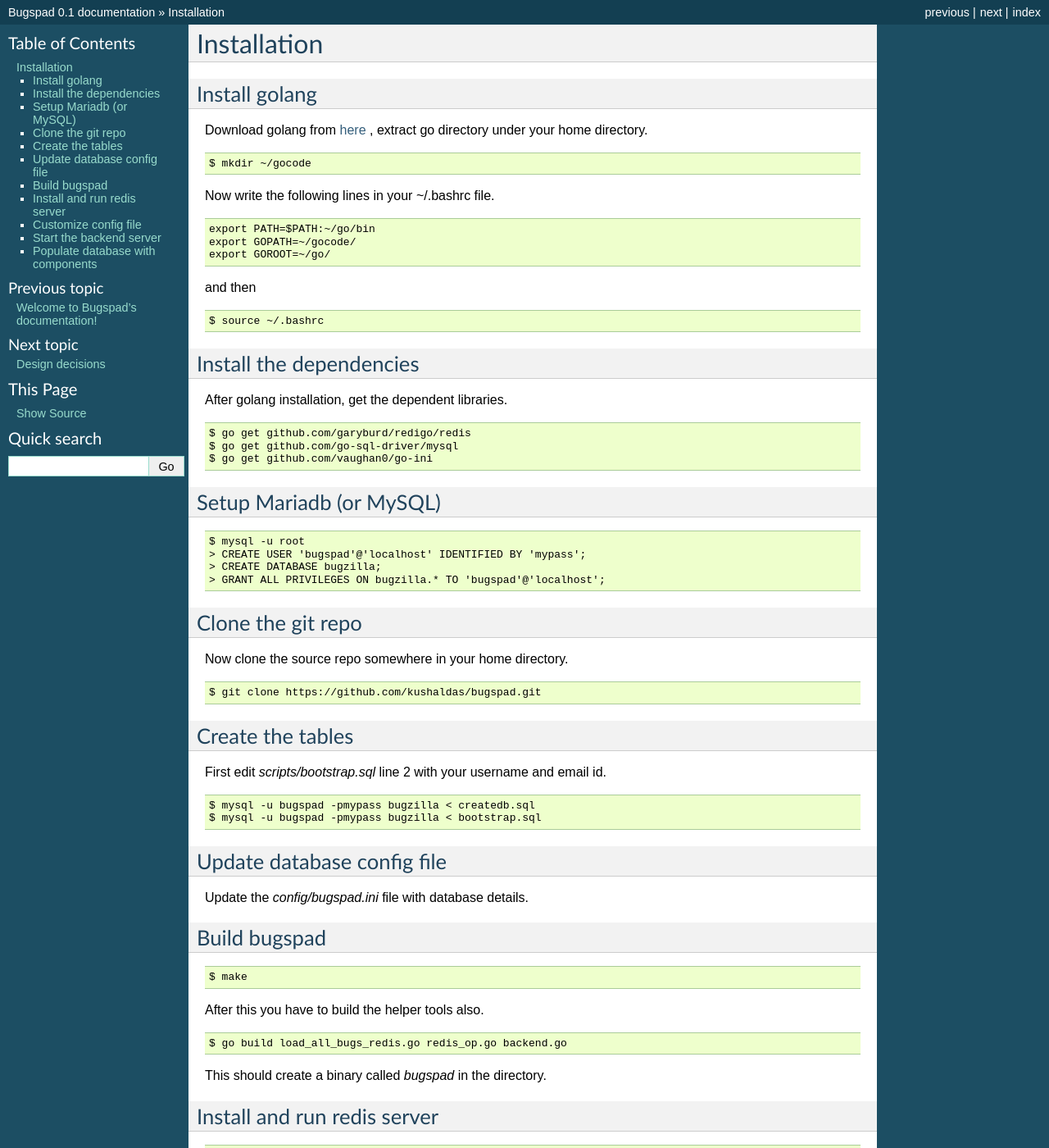
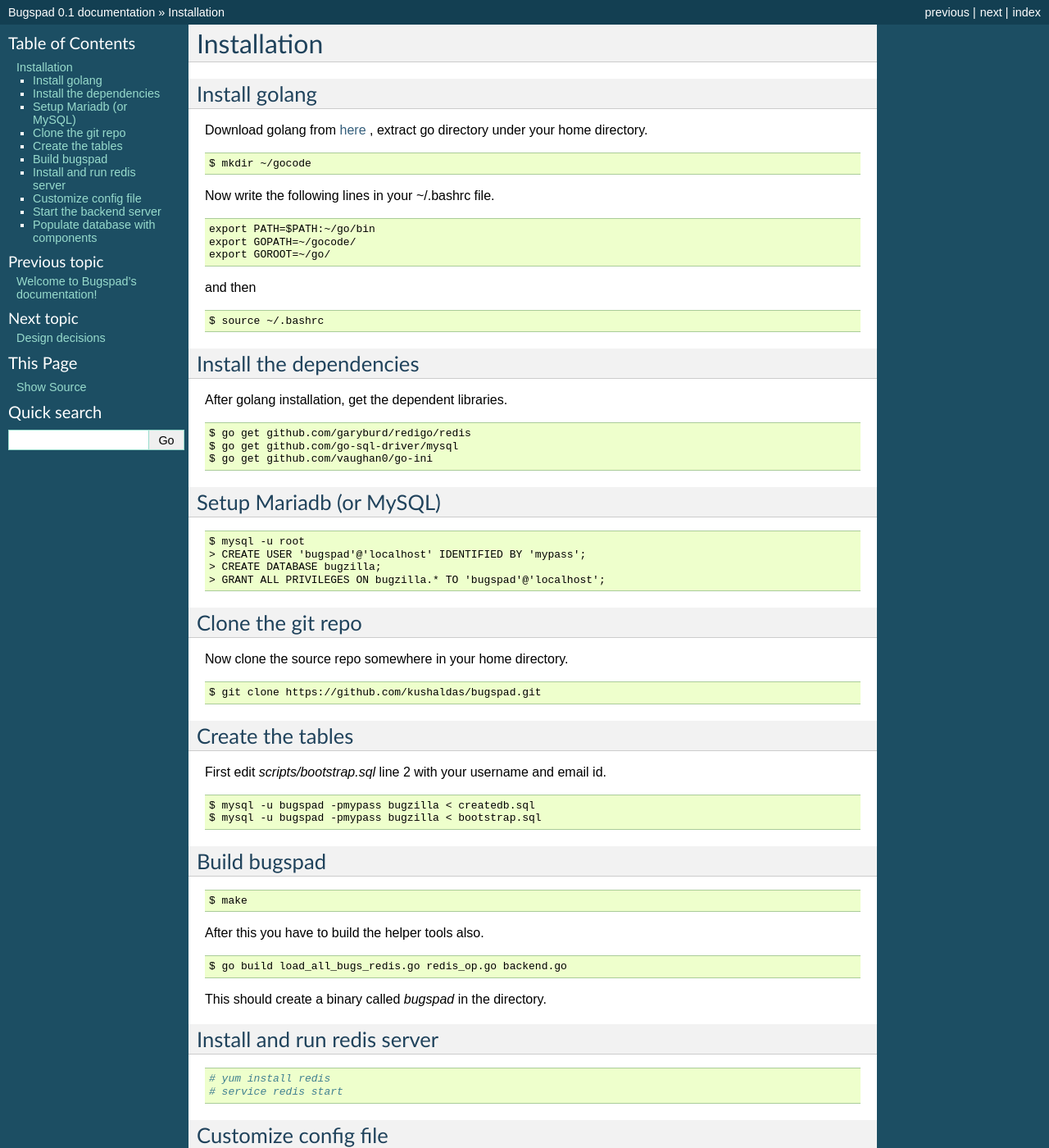
Before and after one commit to kushaldas/bugspad, a Sphinx documentation site: the page built from docs/install.rst, in a window 1280 px wide and 1400 px high. Shown: the whole window at 82% size. Built offline with Sphinx 7.4.7, drawn with Linux system fonts in a browser that asks for light colours.

Commit message:
These removed lines no longer applies.
Configuration file customization is already explained in detail since last commit from rtnpro.

```diff
--- a/docs/install.rst
+++ b/docs/install.rst
@@ -59,13 +59,6 @@
 	$ mysql -u bugspad -pmypass bugzilla < createdb.sql
 	$ mysql -u bugspad -pmypass bugzilla < bootstrap.sql
 
-
-Update database config file
----------------------------
-
-Update the `config/bugspad.ini` file with database details.
-
-
 Build bugspad
 -------------
 ::
```
